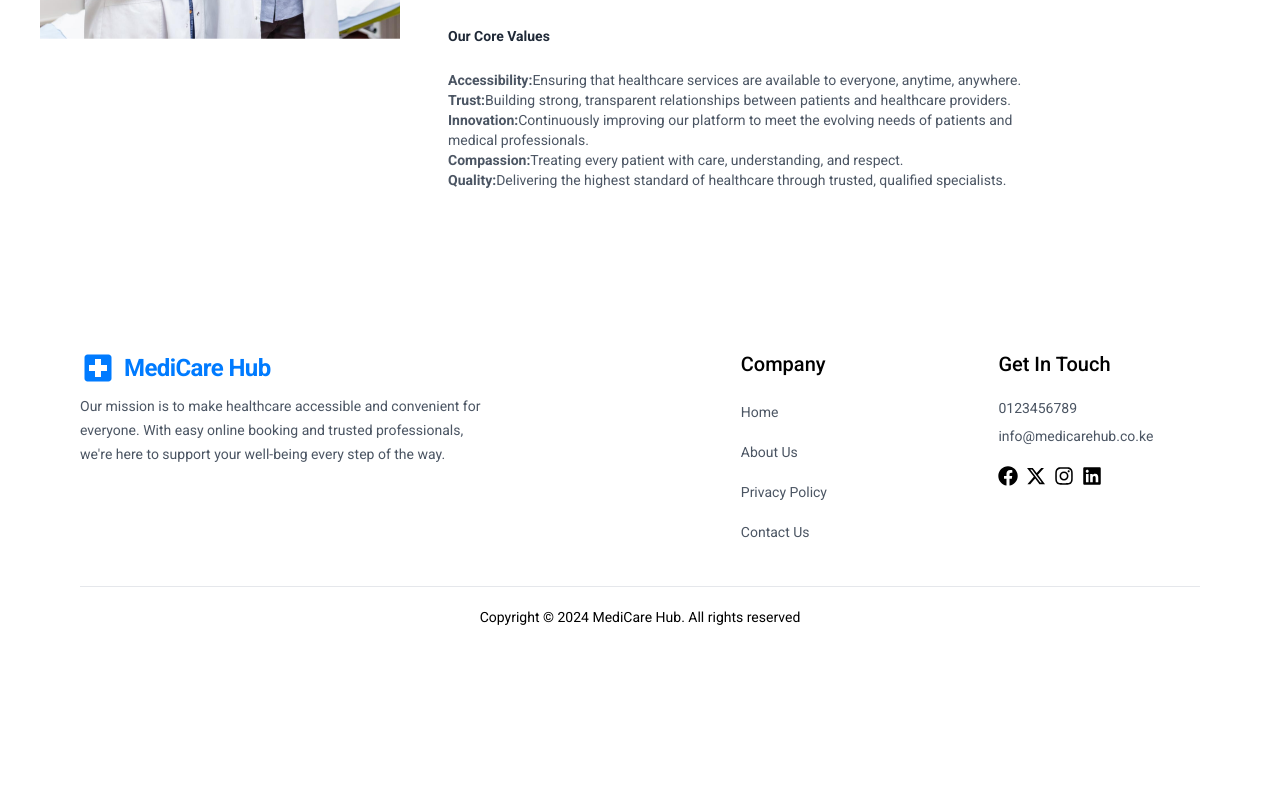
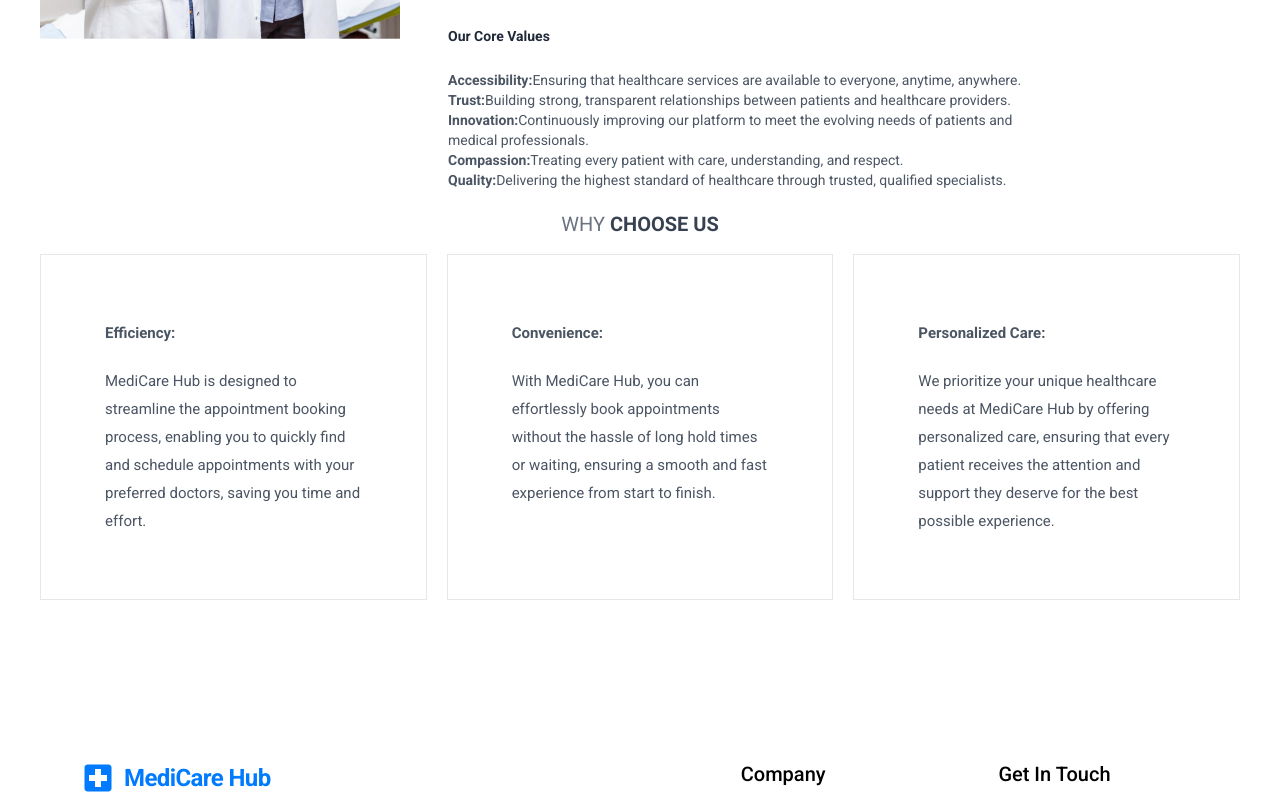
Before and after one commit to briansimiyuj/doctor-appointment-app, a React (Vite) app: page /about-us in a window 1280 px wide. Shown: the part 663-1460 px from the top of the page. Before the commit the page ends 1310 px from the top, so only its background shows below. Built offline with nearby package versions, Linux system fonts and the light colour scheme; a web font is replaced by a local one.

Commit message:
Why Choose Us

```diff
--- /dev/null
+++ b/src/components/About/WhyChooseUs.tsx
@@ -0,0 +1,53 @@
+const WhyChooseUs: React.FC = ()=>{
+
+    const whyChooseUsData ={
+
+        headings: ['Efficiency', 'Convenience', 'Personalized Care'],
+
+        descriptions:[
+
+            'MediCare Hub is designed to streamline the appointment booking process, enabling you to quickly find and schedule appointments with your preferred doctors, saving you time and effort.',
+            'With MediCare Hub, you can effortlessly book appointments without the hassle of long hold times or waiting, ensuring a smooth and fast experience from start to finish.',
+            'We prioritize your unique healthcare needs at MediCare Hub by offering personalized care, ensuring that every patient receives the attention and support they deserve for the best possible experience.'
+
+        ]
+    }
+
+
+    return(
+
+        <>
+
+            <div className="text-xl my-4">
+
+                <h1 className="text-center">WHY <span className="text-gray-700 font-semibold">CHOOSE US</span></h1>
+
+            </div>
+
+            <div className="grid grid-cols-1 md:grid-cols-3 mb-20 gap-5 text-xl">
+
+                {
+
+                    whyChooseUsData.headings.map((heading, index) =>(
+
+                        <div key={index} className="border px-10 md:px-16 py-8 sm:py-16 flex flex-col gap-5 text-[15px] hover:bg-primary-bg hover:text-white transition-all duration-300 text-gray-600 cursor-pointer">
+
+                            <b>{heading}:</b>
+
+                            <p>{whyChooseUsData.descriptions[index]}</p>
+
+                        </div>
+
+                    ))
+
+                }
+
+            </div>
+
+        </>
+
+    )
+
+}
+
+export default WhyChooseUs
--- a/src/pages/AboutPage.tsx
+++ b/src/pages/AboutPage.tsx
@@ -1,5 +1,6 @@
 import AboutImage from "../components/About/AboutImage"
 import AboutText from "../components/About/AboutText"
+import WhyChooseUs from "../components/About/WhyChooseUs"
 
 const AboutPage: React.FC = ()=>{
 
@@ -20,6 +21,9 @@ const AboutPage: React.FC = ()=>{
 
                 </div>
 
+
+                <WhyChooseUs/>
+
             </div>
 
         </>
```
Also changed, not shown: 1 other file (tests, documents, lock files or other folders).
